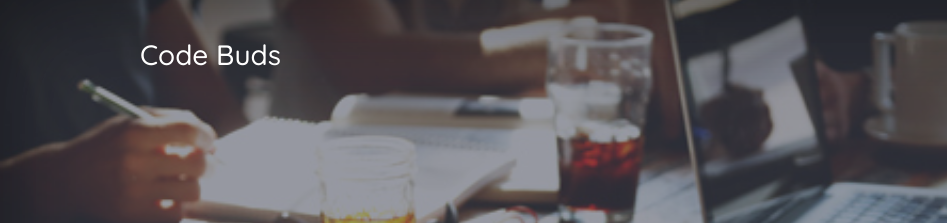
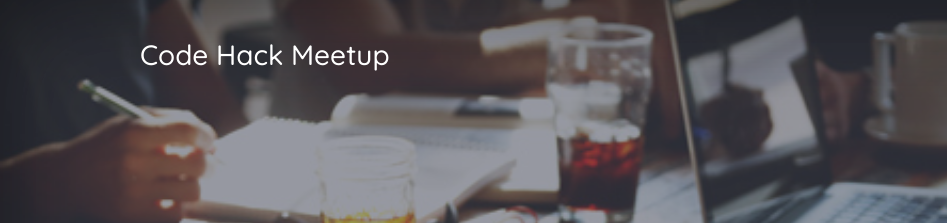
Before and after one commit to mespada829/Code-Hack-Meetup, a plain HTML site: page index.html in a window 1280 px wide. Shown: the top 223 px of the page, 0-947 px from the left. Drawn offline with nearby package versions, Linux system fonts and the light colour scheme; a script that the page names is missing.

Commit message:
Update index.html

```diff
--- a/index.html
+++ b/index.html
@@ -18,7 +18,7 @@
         <div class="inner">
 
           <!--Social Links-->
-          <h3 class="masthead-brand">Code Buds</h3>
+          <h3 class="masthead-brand">Code Hack Meetup</h3>
           <nav class="nav nav-masthead">
             <a class="nav-link nav-social" href="#"><i class="fa fa-facebook" aria-hidden="true"></i></a>
             <a class="nav-link nav-social" href="#"><i class="fa fa-twitter" aria-hidden="true"></i></a>
```
